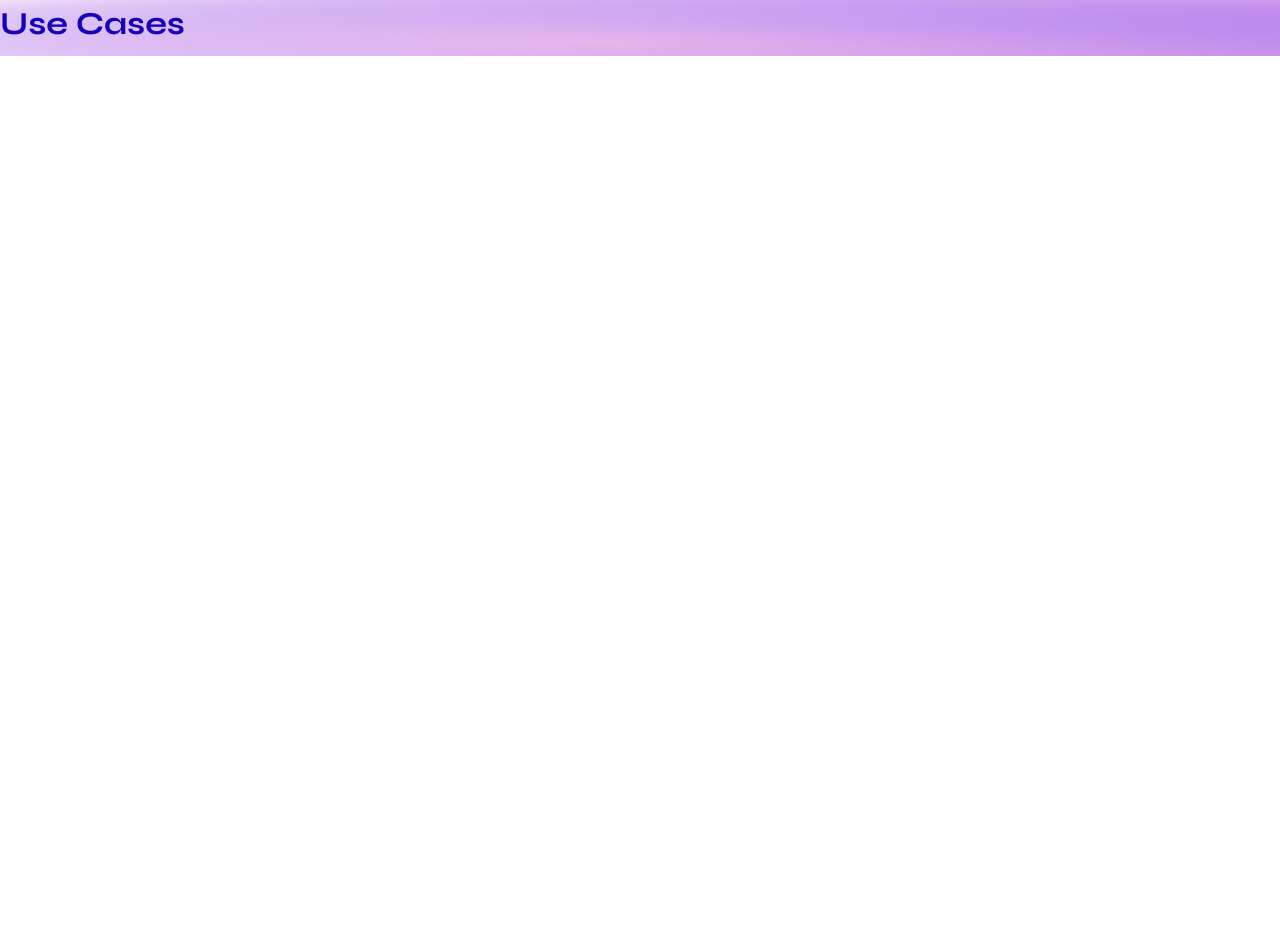
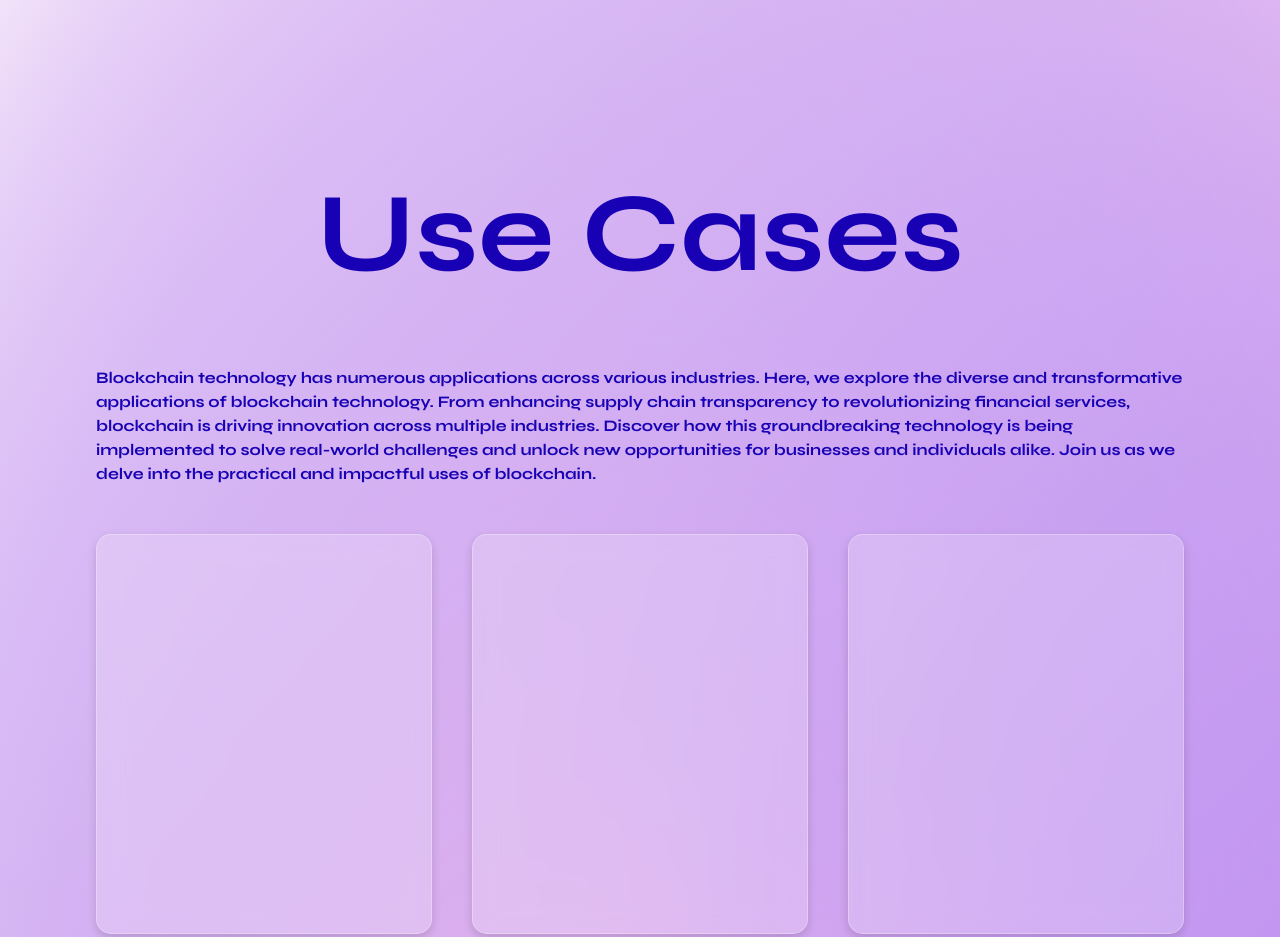
Before and after one commit to DevanshMistry890/silver-octo-carnival, a plain HTML site: page use_cases.html in a window 1280 px wide. Shown: the top 937 px of the page. Before the commit the page ends 800 px from the top, so only its background shows below. Drawn offline with Linux system fonts and the light colour scheme.

Commit message:
Add wireframe boxes

```diff
--- a/css/style.css
+++ b/css/style.css
@@ -871,10 +871,128 @@ Manjing Hu
 *************
 ***********************/
 /* Aung Styles (ag prefix) */
-.ag-wrapper{
+.ag-use-cases {
+    --spacer: 1rem;
+    --spacer-inline: 10%;
+    --radius: 1rem;
+    --radius-bigger: 1.7rem;
+    --radius-smaller: 0.6rem;
+    --clr-neutral-900: var(--black);
+    --clr-neutral-800: var(--dark);
+    --clr-neutral-700: var(--gray-800);
+    --clr-neutral-600: var(--gray-600);
+    --clr-neutral-500: var(--gray-500);
+
+    --clr-neutral-400: var(--primary);
+    --clr-neutral-300: var(--white);
+
+    --clr-accent-500: var(--green);
+    --clr-accent-400: var(--secondary);
+    --clr-accent-300: var(--yellow);
+
+    --clr-linear-400: var(--pink);
+
+    --fs-700: 2.25rem;
+    --fs-600: 2rem;
+    --fs-500: 1.25rem;
+    --fs-400: 1.125rem;
+    --fs-300: 0.9375rem;
+
+    --fw-700: 700;
+    --fw-600: 600;
+    --fw-500: 500;
+    --fw-400: 400;
+    --fw-300: 300;
+
+    --box-shadow-focus: 0 0 2rem hsl(258, 93%, 36%);
+    --btn-linear-btn: Linear-gradient(
+      90deg,
+      var(--clr-linear-400),
+      var(--clr-accent-400),
+      var(--clr-linear-400)
+    );
+    --btn-linear: Linear-gradient(
+      135deg,
+      var(--clr-linear-400) 0%,
+      var(--clr-accent-400) 100%
+    );
+    --backdrop-light: blur(2px) contrast(80%) brightness(200%);
+    --backdrop-dark: blur(10px) contrast(50%) brightness(120%);
+
+    --h1-font: 7rem;
+    --h2-font: 4.8rem;
+    --h3-font: 2.6rem;
+  }
+
+.ag-main{
+    width:85%;
     height: auto;
+    margin:auto;
+    grid-row-gap: 40px;
+    grid-column-gap: 40px;
 }
 
+.ag-use-cases-title{
+    text-align: center;
+}
+
+.ag-header  { grid-area: use-cases-header; }
+.ag-main    { grid-area: use-cases-main; }
+.ag-footer  { grid-area: use-cases-footer; }
+
+
+.ag-use-cases{ display: grid;
+            grid-template-columns: 33% auto 33%;
+            grid-template-rows: 150px auto 300px;
+            grid-template-areas:
+                "use-cases-header  use-cases-header  use-cases-header"
+                "use-cases-main    use-cases-main    use-cases-main"
+                "use-cases-footer  use-cases-footer  use-cases-footer" ;
+            }
+
+.ag-use-cases h1 {
+    font-size: var(--h1-font);
+    font-family: var(--font-family-1);
+}
+.ag-use-cases h2 {
+    font-size: var(--h2-font);
+    font-family: var(--font-family-1);
+}
+
+.ag-use-cases-finance{
+    height: 400px;
+}
+.ag-use-cases-supply-chain{
+    height: 400px;
+}
+.ag-use-cases-identity-management{
+    height: 400px;
+}
+.ag-use-cases-healthcare-and-voting{
+    height: 200px;
+}
+.ag-use-cases-additional{
+    height: 200px;
+}
+
+.ag-use-cases-title{ grid-area: ag-use-cases-title; }
+.ag-use-cases-introduction{ grid-area: ag-use-cases-introduction; }
+.ag-use-cases-finance{ grid-area: ag-use-cases-finance; }
+.ag-use-cases-supply-chain{ grid-area: ag-use-cases-supply-chain; }
+.ag-use-cases-identity-management{ grid-area: ag-use-cases-identity-management; }
+.ag-use-cases-healthcare-and-voting{ grid-area: ag-use-cases-healthcare-and-voting; }
+.ag-use-cases-additional{ grid-area: ag-use-cases-additional; }
+
+.ag-main{ display: grid;
+    grid-template-columns: repeat(3, 1fr);
+    grid-template-rows: auto auto auto auto auto;
+    grid-template-areas:
+        "ag-use-cases-title                  ag-use-cases-title                  ag-use-cases-title"
+        "ag-use-cases-introduction           ag-use-cases-introduction           ag-use-cases-introduction"
+        "ag-use-cases-finance                ag-use-cases-supply-chain           ag-use-cases-identity-management"
+        "ag-use-cases-healthcare-and-voting  ag-use-cases-healthcare-and-voting  ag-use-cases-healthcare-and-voting"
+        "ag-use-cases-additional             ag-use-cases-additional             ag-use-cases-additional";
+    }
 
 /* ***************************
 *******************
--- a/use_cases.html
+++ b/use_cases.html
@@ -11,18 +11,31 @@
     <link href="https://fonts.googleapis.com/css2?family=Syne:wght@400..800&display=swap" rel="stylesheet" />
     <link rel="stylesheet" href="css/glassmorphism.css" type="text/css" />
 </head>
-<body>
-    <header>
+<body class="ag-use-cases" id="ag-use-cases">
+    <header id="ag-header" class="ag-header">
 
     </header>
-    <main>
-        <div class="ag-wrapper">
-            <div class="ag-title">
+    <main id="ag-main" class="ag-main">
+            <div class="ag-use-cases-title">
                 <h1>Use Cases</h1>
             </div>
-        </div>
+            <div class="ag-use-cases-introduction">
+                <h4>Blockchain technology has numerous applications across various industries. Here, we explore the diverse and transformative applications of blockchain technology. From enhancing supply chain transparency to revolutionizing financial services, blockchain is driving innovation across multiple industries. Discover how this groundbreaking technology is being implemented to solve real-world challenges and unlock new opportunities for businesses and individuals alike. Join us as we delve into the practical and impactful uses of blockchain.</h4>
+            </div>
+
+            <div id="ag-use-cases-finance glassmorphism" class="ag-use-cases-finance glassmorphism"></div>
+            <div id="ag-use-cases-supply-chain glassmorphism" class="ag-use-cases-supply-chain glassmorphism"></div>
+            <div id="ag-use-cases-identity-management glassmorphism" class="ag-use-cases-identity-management glassmorphism"></div>
+
+            <div class="ag-use-cases-healthcare-and-voting glassmorphism">
+
+            </div>
+            <div class="ag-use-cases-additional glassmorphism">
+
+            </div>
+
     </main>
-    <footer>
+    <footer id="ag-footer" class="ag-footer">
 
     </footer>
 </body>
```
